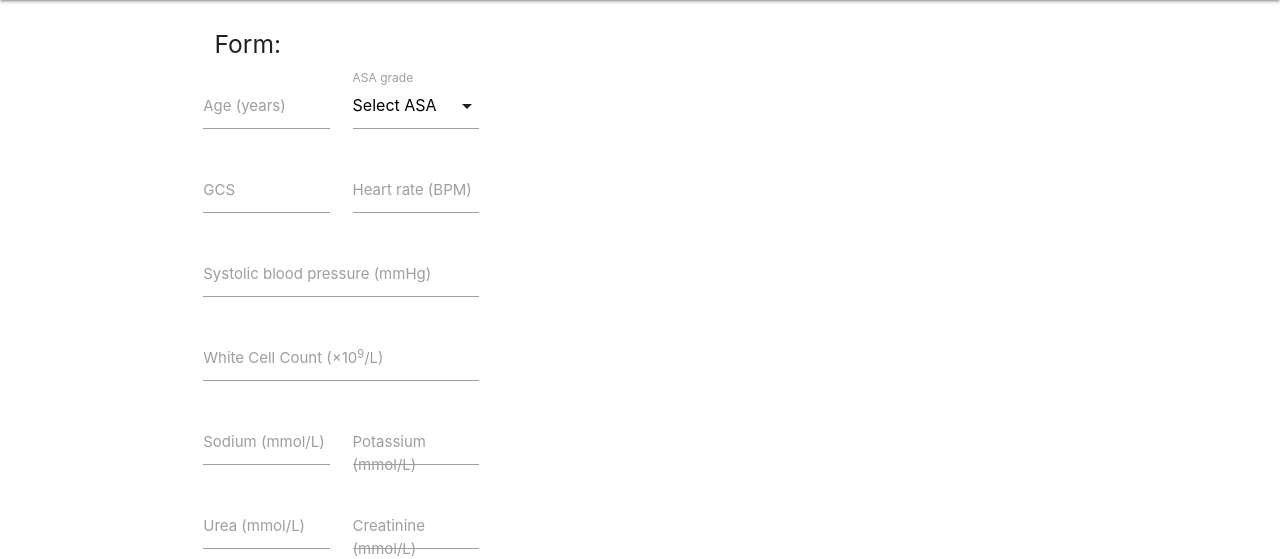
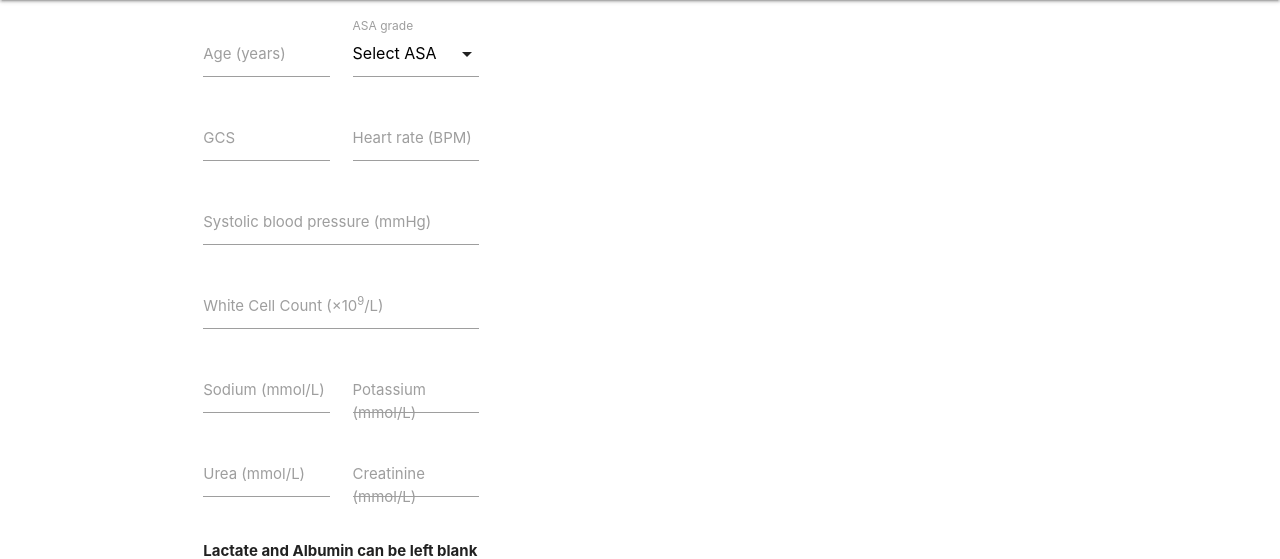
Before and after one commit to JMathiszig-Lee/Laparotomy-Predictions, a FastAPI app: page /form in a window 1280 px wide. Shown: the part 64-623 px from the top of the page. Run offline with FastAPI, Linux system fonts and the light colour scheme; parts of the project's set-up code (start-up, migrations or seed data) failed here and were passed over.

Commit message:
triggering cloudbuild

```diff
--- a/templates/form.html
+++ b/templates/form.html
@@ -4,7 +4,6 @@
 <div class="row">
     <form class="input-field col s4" method="POST">
         <div class="col s12">
-            <h5 class="left-align">Form:</h5>
         </div>
         <div class="row">
             <div class="input-field col s6">
```
